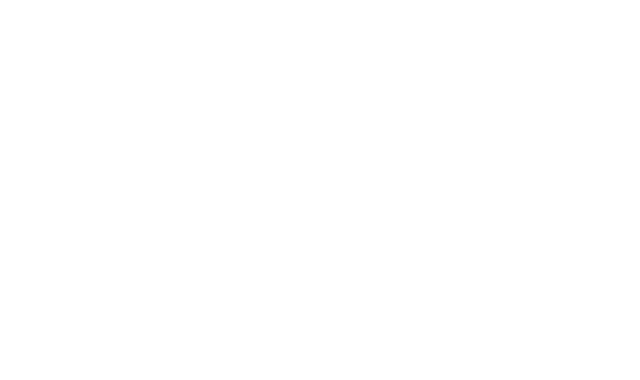
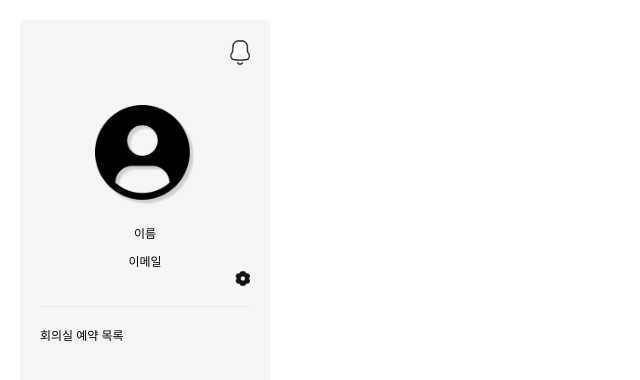
Before and after one commit to ahyeonbaek/Reoffice-FE, a React (Vite) app: page / in a window 1280 px wide. Shown: the top 380 px of the page, without its empty margins (0-640 px from the left). Built offline with nearby package versions, Linux system fonts and the light colour scheme.

Commit message:
feat: Sidebar 컴포넌트 추가 및 스타일 변경

```diff
--- a/src/route/BaseLayout.tsx
+++ b/src/route/BaseLayout.tsx
@@ -1,9 +1,13 @@
-import { Outlet } from "react-router-dom"
+import { Outlet } from "react-router-dom";
+import Sidebar from "../components/sidebar";
 
 const BaseLayout = () => {
-  return(
-    <Outlet />
-  )
-}
+  return (
+    <div className="flex p-[20px] gap-[20px]">
+      <Sidebar />
+      <Outlet />
+    </div>
+  );
+};
 
 export default BaseLayout;
```
